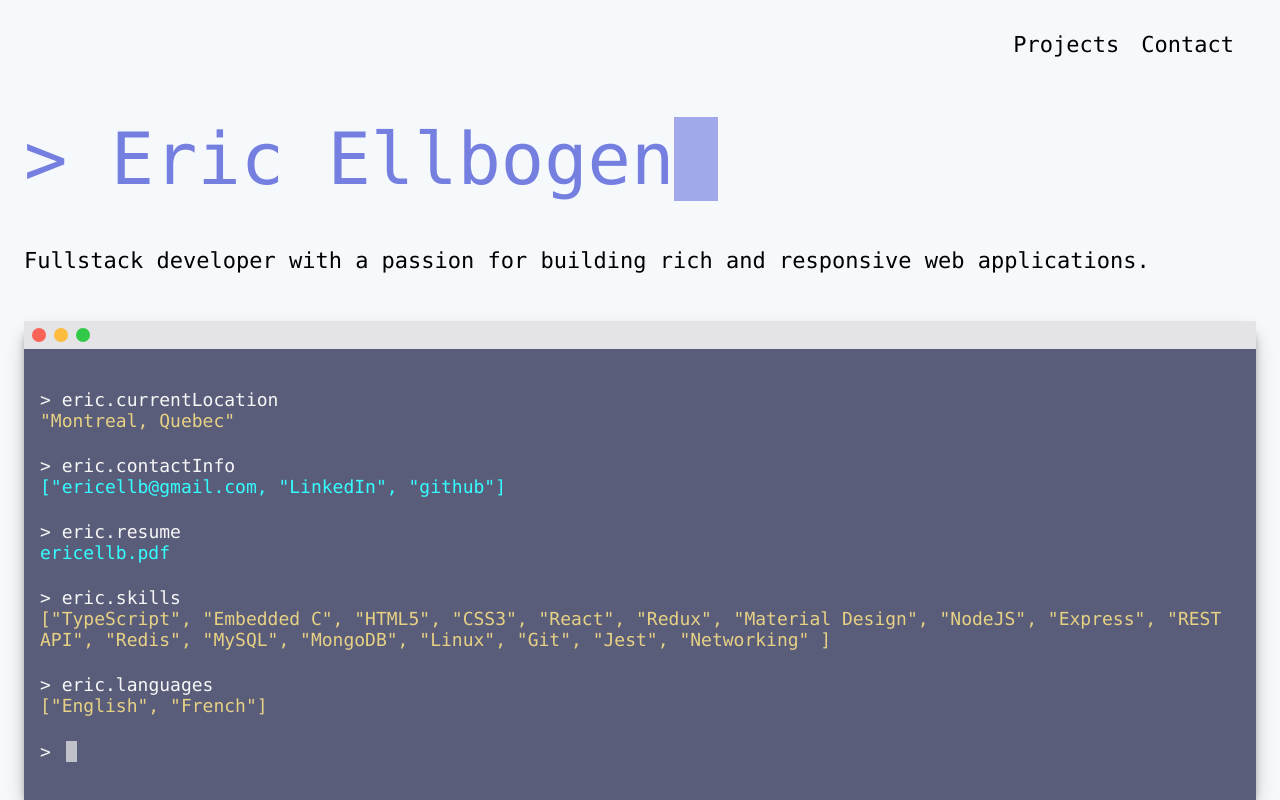
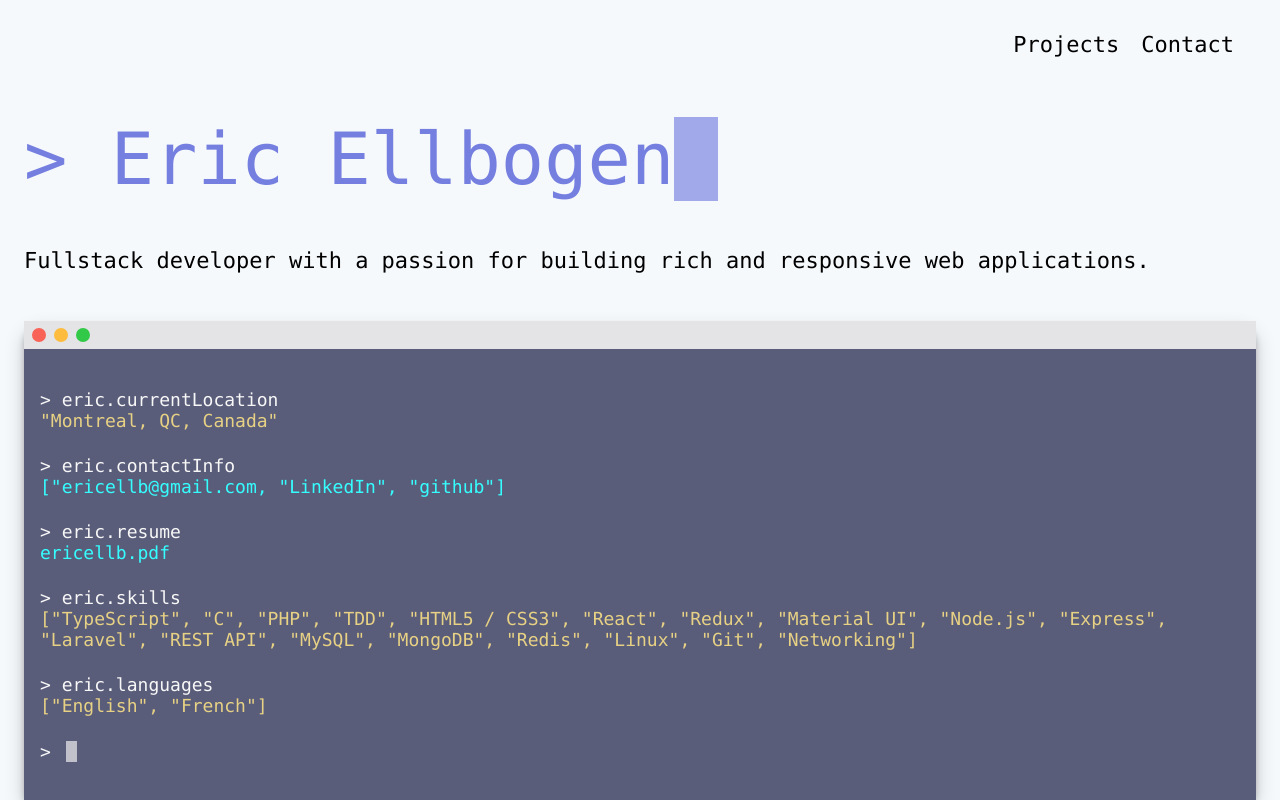
Before and after one commit to aka-tonystark19/portfolio2.0, a React (Create React App) app: page / in a window 1280 px wide. Shown: the top 800 px of the page. Built offline with nearby package versions, Linux system fonts and the light colour scheme.

Commit message:
skills update

```diff
--- a/src/components/About/Terminal.tsx
+++ b/src/components/About/Terminal.tsx
@@ -78,12 +78,14 @@ const useStyles = makeStyles(theme => ({
 }));
 
 let eric = {
-  currentLocation: "Montreal, Quebec",
+  currentLocation: "Montreal, QC, Canada",
   contactInfo: ["ericellb@gmail.com", "LinkedIn", "github"],
   resume: "resume.pdf",
   skills: [
     "TypeScript",
-    "Embedded C",
+    "C",
+    "PHP",
+    "TDD",
     "HTML5",
     "CSS3",
     "React",
@@ -91,13 +93,13 @@ let eric = {
     "Material Design",
     "NodeJS",
     "Express",
+    "Laravel",
     "REST API",
-    "Redis",
     "MySQL",
     "MongoDB",
+    "Redis",
     "Linux",
     "Git",
-    "Jest",
     "Networking"
   ],
   languages: ["English", "French"]
--- a/src/content/about.ts
+++ b/src/content/about.ts
@@ -1,5 +1,5 @@
 export default [
-  { command: "eric.currentLocation", result: `"Montreal, Quebec"` },
+  { command: "eric.currentLocation", result: `"Montreal, QC, Canada"` },
   {
     command: "eric.contactInfo",
     urls: [
@@ -11,9 +11,7 @@ export default [
   { command: "eric.resume", urls: [{ name: "ericellb.pdf", src: "/resume.pdf" }] },
   {
     command: "eric.skills",
-    result: `["TypeScript", "Embedded C", "HTML5", "CSS3", "React", "Redux", "Material Design", "NodeJS", "Express", "REST API", "Redis", "MySQL", "MongoDB", "Linux", "Git", "Jest", "Networking"
-
-]`
+    result: `["TypeScript", "C", "PHP", "TDD", "HTML5 / CSS3", "React", "Redux", "Material UI", "Node.js", "Express", "Laravel", "REST API", "MySQL", "MongoDB", "Redis", "Linux", "Git", "Networking"]`
   },
   { command: "eric.languages", result: `["English", "French"]` }
 ];
```
